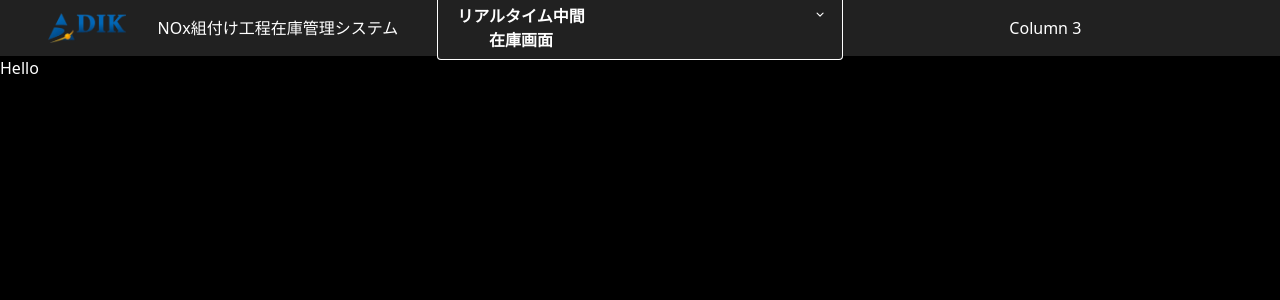
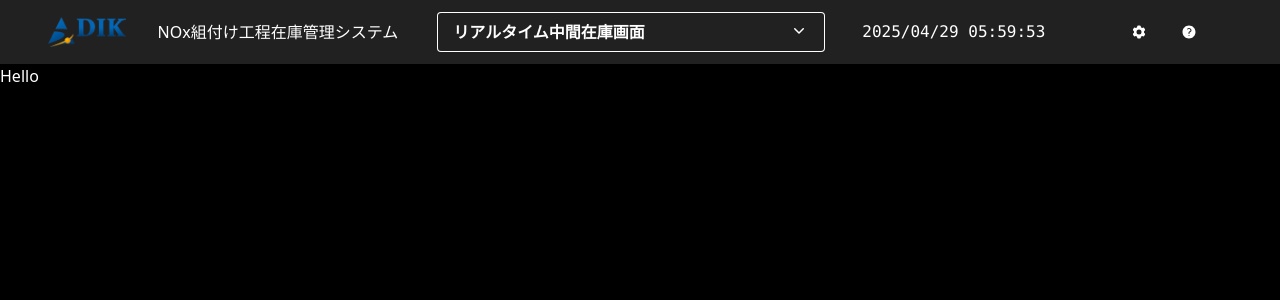
Before and after one commit to Thilina1999/Vue-Frontend, a Vue app: page / in a window 1280 px wide. Shown: the top 300 px of the page. Built offline with nearby package versions, Linux system fonts and the light colour scheme.

Commit message:
finish nav bar

```diff
--- a/package.json
+++ b/package.json
@@ -24,6 +24,7 @@
     "autoprefixer": "^10.4.21",
     "postcss": "^8.5.3",
     "tailwindcss": "^4.1.4",
-    "vite": "^6.3.1"
+    "vite": "^6.3.1",
+    "vite-svg-loader": "^5.1.0"
   }
 }
--- /dev/null
+++ b/public/assets/Help.vue
@@ -0,0 +1,8 @@
+<template>
+    <svg xmlns="http://www.w3.org/2000/svg" viewBox="0 0 24 24" fill="currentColor" class="size-6 text-white">
+        <path fill-rule="evenodd"
+            d="M2.25 12c0-5.385 4.365-9.75 9.75-9.75s9.75 4.365 9.75 9.75-4.365 9.75-9.75 9.75S2.25 17.385 2.25 12Zm11.378-3.917c-.89-.777-2.366-.777-3.255 0a.75.75 0 0 1-.988-1.129c1.454-1.272 3.776-1.272 5.23 0 1.513 1.324 1.513 3.518 0 4.842a3.75 3.75 0 0 1-.837.552c-.676.328-1.028.774-1.028 1.152v.75a.75.75 0 0 1-1.5 0v-.75c0-1.279 1.06-2.107 1.875-2.502.182-.088.351-.199.503-.331.83-.727.83-1.857 0-2.584ZM12 18a.75.75 0 1 0 0-1.5.75.75 0 0 0 0 1.5Z"
+            clip-rule="evenodd" />
+    </svg>
+
+</template>
--- /dev/null
+++ b/public/assets/Settings.vue
@@ -0,0 +1,7 @@
+<template>
+  <svg xmlns="http://www.w3.org/2000/svg" viewBox="0 0 24 24" fill="currentColor" class="size-6 text-white">
+    <path fill-rule="evenodd"
+      d="M11.078 2.25c-.917 0-1.699.663-1.85 1.567L9.05 4.889c-.02.12-.115.26-.297.348a7.493 7.493 0 0 0-.986.57c-.166.115-.334.126-.45.083L6.3 5.508a1.875 1.875 0 0 0-2.282.819l-.922 1.597a1.875 1.875 0 0 0 .432 2.385l.84.692c.095.078.17.229.154.43a7.598 7.598 0 0 0 0 1.139c.015.2-.059.352-.153.43l-.841.692a1.875 1.875 0 0 0-.432 2.385l.922 1.597a1.875 1.875 0 0 0 2.282.818l1.019-.382c.115-.043.283-.031.45.082.312.214.641.405.985.57.182.088.277.228.297.35l.178 1.071c.151.904.933 1.567 1.85 1.567h1.844c.916 0 1.699-.663 1.85-1.567l.178-1.072c.02-.12.114-.26.297-.349.344-.165.673-.356.985-.57.167-.114.335-.125.45-.082l1.02.382a1.875 1.875 0 0 0 2.28-.819l.923-1.597a1.875 1.875 0 0 0-.432-2.385l-.84-.692c-.095-.078-.17-.229-.154-.43a7.614 7.614 0 0 0 0-1.139c-.016-.2.059-.352.153-.43l.84-.692c.708-.582.891-1.59.433-2.385l-.922-1.597a1.875 1.875 0 0 0-2.282-.818l-1.02.382c-.114.043-.282.031-.449-.083a7.49 7.49 0 0 0-.985-.57c-.183-.087-.277-.227-.297-.348l-.179-1.072a1.875 1.875 0 0 0-1.85-1.567h-1.843ZM12 15.75a3.75 3.75 0 1 0 0-7.5 3.75 3.75 0 0 0 0 7.5Z"
+      clip-rule="evenodd" />
+  </svg>
+</template>
--- /dev/null
+++ b/src/components/constant/NavMenue.js
@@ -0,0 +1,4 @@
+export const options = [
+    { label: 'リアルタイム中間在庫画面', url: '/' },
+    { label: 'リアルタイム標札ステータス', url: '/リアルタイム標札ステータス' },
+  ]
--- a/src/components/molecules/Dropdown.vue
+++ b/src/components/molecules/Dropdown.vue
@@ -2,7 +2,7 @@
     <Menu as="div" class="relative inline-block text-left">
         <div>
             <MenuButton
-                class="inline-flex w-full justify-start lg:gap-x-56 md:gap-x-32 sm:gap-x-12 rounded-sm bg-[#212121]  px-4 py-2 text-md font-semibold text-white shadow-xs ring-1 ring-white ring-inset hover:bg-gray-900">
+                class="inline-flex w-full justify-start lg:gap-x-36 md:gap-x-24 sm:gap-x-12 rounded-sm bg-[#212121] px-4 py-2 text-md font-semibold text-white shadow-xs ring-1 ring-white ring-inset hover:bg-gray-900 overflow-hidden whitespace-nowrap text-ellipsis">
                 {{ selectedOption }}
                 <ChevronDownIcon class="size-5 text-white" aria-hidden="true" />
             </MenuButton>
@@ -13,28 +13,15 @@
             leave-active-class="transition ease-in duration-75" leave-from-class="transform opacity-100 scale-100"
             leave-to-class="transform opacity-0 scale-95">
             <MenuItems
-                class="absolute  z-10 mt-2 w-fit origin-top-right rounded-md bg-[#212121] shadow-lg ring-1 ring-black/5 focus:outline-hidden">
+                class="absolute  z-10 mt-3 w-full origin-top-right rounded-sm bg-[#212121] shadow-lg ring-1 ring-black/5 focus:outline-hidden">
                 <div class="py-1">
-                    <MenuItem v-slot="{ active }">
-                    <button @click="selectOption('リアルタイム中間在庫画面', '/')"
+                    <MenuItem v-for="option in options" :key="option.url" v-slot="{ active }">
+                    <button @click="selectOption(option.label, option.url)"
                         :class="[active ? 'bg-gray-100 text-black' : 'text-white', 'block w-full px-4 py-2 text-left text-md']">
-                        リアルタイム中間在庫画面
+                        {{ option.label }}
                     </button>
                     </MenuItem>
 
-                    <MenuItem v-slot="{ active }">
-                    <button @click="selectOption('リアルタイム標札ステータス', '/リアルタイム標札ステータス')"
-                        :class="[active ? 'bg-gray-100 text-black' : 'text-white', 'block w-full px-4 py-2 text-left text-md']">
-                        リアルタイム標札ステータス
-                    </button>
-                    </MenuItem>
-
-                    <MenuItem v-slot="{ active }">
-                    <button @click="selectOption('リアルタイム中間在庫余力日数', '/days-left')"
-                        :class="[active ? 'bg-gray-100 text-black' : 'text-white', 'block w-full px-4 py-2 text-left text-md']">
-                        リアルタイム中間在庫余力日数
-                    </button>
-                    </MenuItem>
                 </div>
             </MenuItems>
         </transition>
@@ -50,14 +37,16 @@ import { Menu, MenuButton, MenuItem, MenuItems } from '@headlessui/vue'
 import { ChevronDownIcon } from '@heroicons/vue/20/solid'
 import { ref } from 'vue'
 import { useRouter } from 'vue-router'
+import { options } from '../constant/NavMenue'
 
 const selectedOption = ref('リアルタイム中間在庫画面')
 
 const router = useRouter()
 
+
 function selectOption(label, route) {
-  selectedOption.value = label
-  router.push(route)
+    selectedOption.value = label
+    router.push(route)
 }
 
 </script>
--- /dev/null
+++ b/src/components/molecules/TimeFunction.vue
@@ -0,0 +1,40 @@
+<template>
+    <div class="text-white text-md font-mono">
+      {{ currentTime }}
+    </div>
+  </template>
+
+  <script>
+  export default {
+    name: 'LiveTime',
+    data() {
+      return {
+        currentTime: this.formatDateTime(new Date()),
+      };
+    },
+    methods: {
+      pad(n) {
+        return n < 10 ? '0' + n : n;
+      },
+      formatDateTime(date) {
+        const year = date.getFullYear();
+        const month = this.pad(date.getMonth() + 1); // Months are 0-indexed
+        const day = this.pad(date.getDate());
+        const hours = this.pad(date.getHours());
+        const minutes = this.pad(date.getMinutes());
+        const seconds = this.pad(date.getSeconds());
+
+        return `${year}/${month}/${day} ${hours}:${minutes}:${seconds}`;
+      },
+      updateTime() {
+        this.currentTime = this.formatDateTime(new Date());
+      },
+    },
+    mounted() {
+      this.timer = setInterval(this.updateTime, 1000);
+    },
+    beforeDestroy() {
+      clearInterval(this.timer);
+    },
+  };
+  </script>
--- a/src/components/organisms/Navbar.vue
+++ b/src/components/organisms/Navbar.vue
@@ -1,7 +1,7 @@
 <template>
   <nav class="bg-[#212121]">
     <div class="px-2 sm:px-6 lg:px-8">
-      <div class="relative flex h-14 items-center justify-between">
+      <div class="relative flex h-16 items-center justify-between">
         <div class="grid grid-cols-3 w-full">
           <div class="flex items-center justify-start">
             <Logo class="px-4" />
@@ -9,11 +9,29 @@
               NOx組付け工程在庫管理システム
             </a>
           </div>
-          <div class="flex items-center justify-center">
+          <div class="flex items-center justify-start">
             <Dropdown />
           </div>
-          <div class="text-white flex items-center justify-center">
-            Column 3
+          <div class="flex items-center justify-center">
+            <div class="grid grid-cols-2 w-full">
+              <div class="flex items-center justify-end">
+                <TimeFunction />
+
+              </div>
+              <div class="flex items-center px-4 justify-start">
+                <div class="grid grid-cols-2 w-full">
+                  <div class="flex items-center justify-end">
+                    <Settings class="w-4 h-4" />
+
+                  </div>
+                  <div class="flex items-center justify-center">
+                    <Help class="w-4 h-4" />
+
+                  </div>
+                </div>
+              </div>
+            </div>
+
           </div>
         </div>
       </div>
@@ -24,13 +42,18 @@
 <script>
 import Logo from "../atom/Logo.vue";
 import Dropdown from "../molecules/Dropdown.vue";
+import Settings from "../../../public/assets/Settings.vue"
+import TimeFunction from "../molecules/TimeFunction.vue";
+import Help from "../../../public/assets/Help.vue";
 
 export default {
   name: "NavBar",
   components: {
     Logo,
-    Dropdown
-
+    Dropdown,
+    Settings,
+    TimeFunction,
+    Help
   },
 };
 </script>
--- a/vite.config.js
+++ b/vite.config.js
@@ -1,10 +1,12 @@
 import { defineConfig } from 'vite'
 import vue from '@vitejs/plugin-vue'
 import tailwindcss from '@tailwindcss/vite'
+import svgLoader from 'vite-svg-loader'
 
 export default defineConfig({
   plugins: [
     vue(),
     tailwindcss(),
+    svgLoader()
   ],
 })
```
Also changed, not shown: 1 other file (tests, documents, lock files or other folders).
